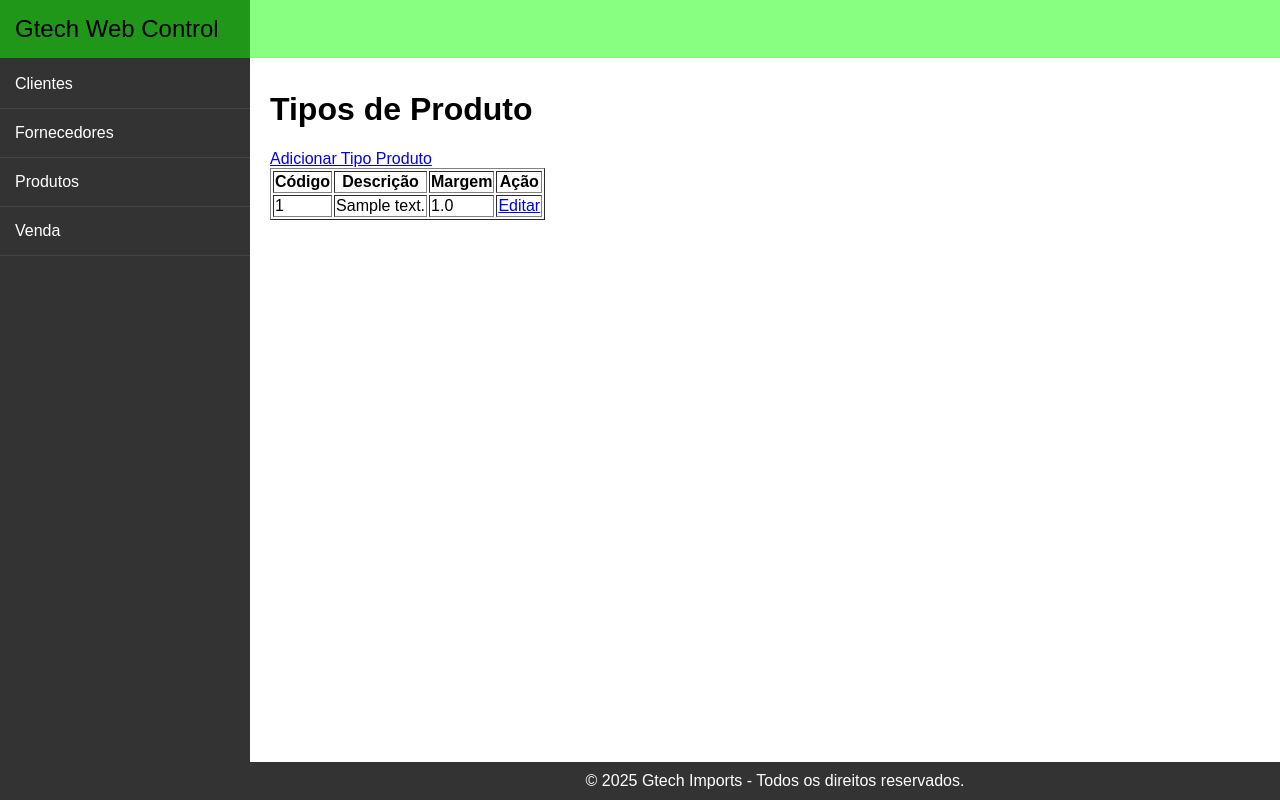
After one commit to mitojsdev/gtechweb_2.0, a Django app: page /tipo_produto in a window 1280 px wide. The commit adds this page. Run offline with Django 5.2, Linux system fonts and the light colour scheme; tables that the repository leaves empty hold one stand-in row (values such as "Sample post").

Commit message:
adicionadas as funções de cadastrar, listar e editar tipos de produto

```diff
--- /dev/null
+++ b/gtech_produtos/templates/gtech_produtos/tipo_produto.html
@@ -0,0 +1,34 @@
+{% extends 'gtechwebs/base.html' %}
+
+{% block title %}Tipos de Produto - Gtech Web Control{% endblock %}
+
+{% block content %}
+    <main>
+        <h1>Tipos de Produto</h1>
+        <a href="{% url 'new_tipo_produto' %}">Adicionar Tipo Produto</a>
+        {% if tipos %}
+            <table border="1">
+                <thead>
+                    <tr>
+                        <th>Código</th>
+                        <th>Descrição</th>
+                        <th>Margem</th>
+                        <th>Ação</th>
+                    </tr>
+                </thead>
+                <tbody>
+                    {% for tipo in tipos %}
+                        <tr>
+                            <td>{{ tipo.cod }}</td>
+                            <td>{{ tipo.descricao }}</td>
+                            <td>{{ tipo.margem }}</td>
+                            <td><a href="{% url 'edit_tipo_produto' tipo.cod%}">Editar</a></td>
+                        </tr>
+                    {% endfor %}
+                </tbody>
+            </table>
+        {% else %}
+            <p>Nenhum tipo de produto cadastrado.</p>
+        {% endif %}
+    </main>
+{% endblock %}
--- /dev/null
+++ b/gtech_produtos/urls.py
@@ -0,0 +1,10 @@
+from django.urls import path
+from django.contrib.auth import views as auth_views
+from . import views
+
+urlpatterns = [
+    # Página tipos de produtos
+    path('tipo_produto', views.tipo_produto, name='tipo_produto'),
+    path('new_tipo_produto', views.new_tipo_produto, name='new_tipo_produto'),
+    path('edit_tipo_produto/<int:tipo_id>', views.edit_tipo_produto, name='edit_tipo_produto'),
+]
--- a/gtech_produtos/views.py
+++ b/gtech_produtos/views.py
@@ -1,3 +1,43 @@
 from django.shortcuts import render
+from django.http import HttpResponseRedirect, Http404
+from django.urls import reverse
+from gtechwebs.models import TbTipoProduto
+from .forms import TipoProdutoForm
+# Create your views here.
 
-# Create your views here.
+def tipo_produto(request):
+    """Página de tipos de produtos."""
+    tipos = TbTipoProduto.objects.all()
+    context = {
+        'tipos': tipos
+    }
+    return render(request, 'gtech_produtos/tipo_produto.html', context)
+
+def new_tipo_produto(request):
+    """Adiciona um novo tipo de produto."""
+    if request.method != 'POST':
+        # Dados não submetidos; cria um formulário em branco.
+        form = TipoProdutoForm()
+    else:
+        # Dados submetidos; processa os dados.
+        form = TipoProdutoForm(data=request.POST)
+        if form.is_valid():
+            form.save()
+            return HttpResponseRedirect(reverse('tipo_produto'))
+    context = {'form': form}
+    return render(request, 'gtech_produtos/new_tipo_produto.html', context)
+
+def edit_tipo_produto(request, tipo_id):
+    """Edita um tipo de produto existente."""
+    tipo = TbTipoProduto.objects.get(cod=tipo_id)
+    if request.method != 'POST':
+        # Requisição inicial; preenche o formulário com a instância atual.
+        form = TipoProdutoForm(instance=tipo)
+    else:
+        # Dados submetidos; processa os dados.
+        form = TipoProdutoForm(instance=tipo, data=request.POST)
+        if form.is_valid():
+            form.save()
+            return HttpResponseRedirect(reverse('tipo_produto'))
+    context = {'tipo': tipo, 'form': form}
+    return render(request, 'gtech_produtos/edit_tipo_produto.html', context)
--- a/gtechweb/urls.py
+++ b/gtechweb/urls.py
@@ -20,4 +20,5 @@ from django.urls import path, include
 urlpatterns = [
     path('admin/', admin.site.urls),
     path('', include('gtechwebs.urls')),
+    path('', include('gtech_produtos.urls')),
 ]
--- a/gtechwebs/templates/gtechwebs/base.html
+++ b/gtechwebs/templates/gtechwebs/base.html
@@ -119,7 +119,7 @@
             <li>
                 <a href="">Produtos</a>
                 <ul class="submenu">
-                    <li><a href="">Tipos de Produto</a></li>
+                    <li><a href="{% url 'tipo_produto' %}">Tipos de Produto</a></li>
                 </ul>
             </li>
             <li><a href="">Venda</a></li>
```
Also changed, not shown: gtech_produtos/forms.py (added, +10 -0 lines), gtech_produtos/templates/gtech_produtos/edit_tipo_produto.html (added, +15 -0 lines), gtech_produtos/templates/gtech_produtos/new_tipo_produto.html (added, +16 -0 lines).
